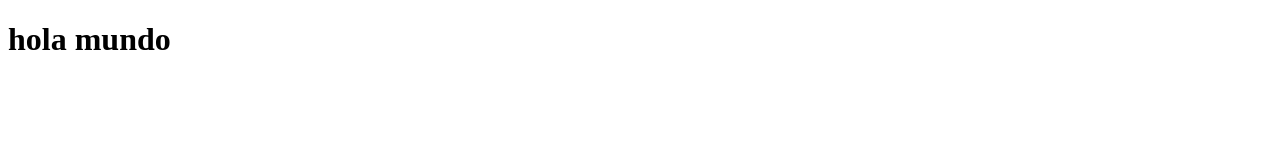
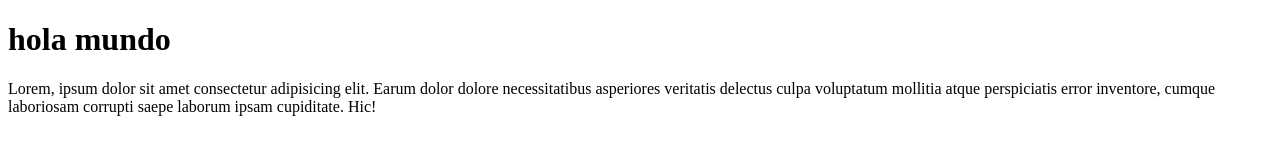
Before and after one commit to jfcascante/control-versiones, a plain HTML site: page index.html in a window 1280 px wide. Drawn offline with Linux system fonts and the light colour scheme.

Commit message:
agregando lorem al index.html

```diff
--- a/index.html
+++ b/index.html
@@ -10,6 +10,9 @@
 
 <body>
     <h1>hola mundo</h1>
+    <p>Lorem, ipsum dolor sit amet consectetur adipisicing elit. Earum dolor dolore necessitatibus asperiores veritatis
+        delectus culpa voluptatum mollitia atque perspiciatis error inventore, cumque laboriosam corrupti saepe laborum
+        ipsam cupiditate. Hic!</p>
 </body>
 
 </html>
```
